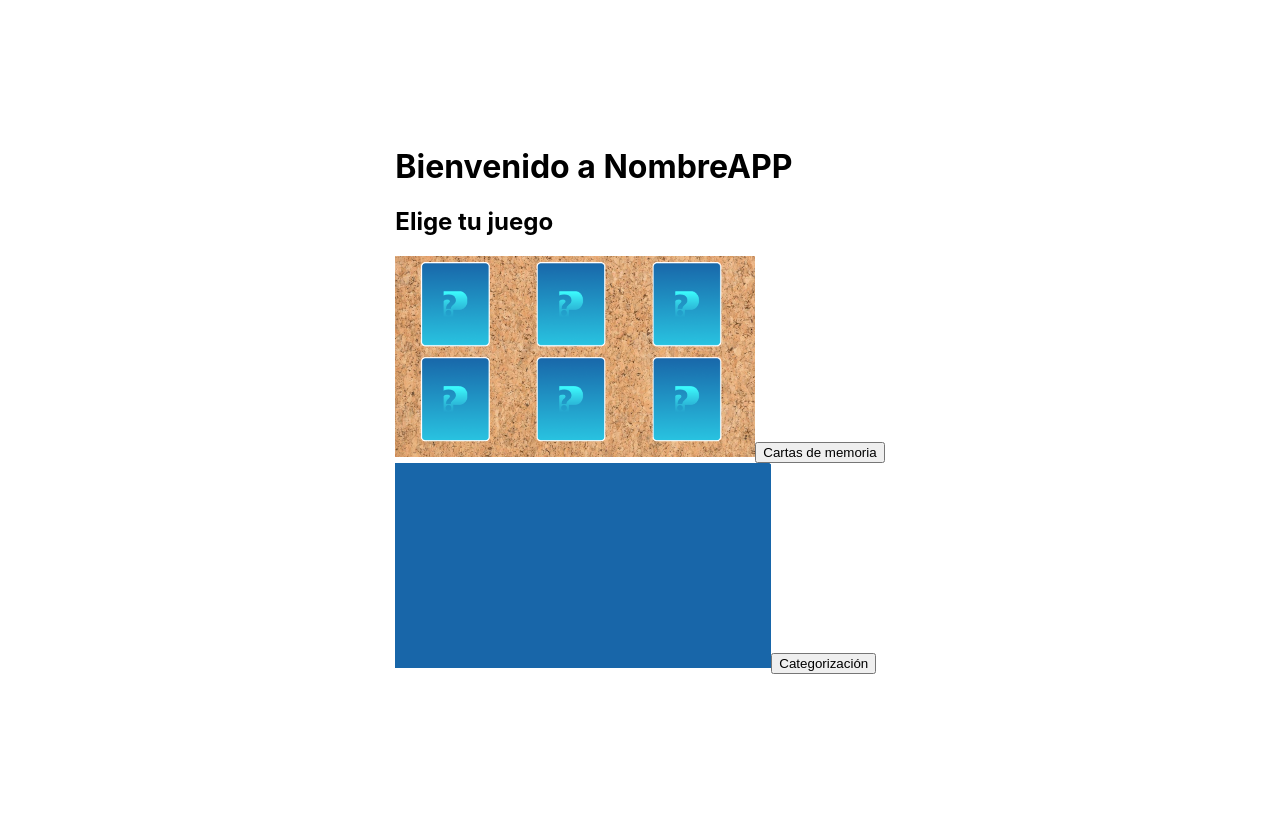
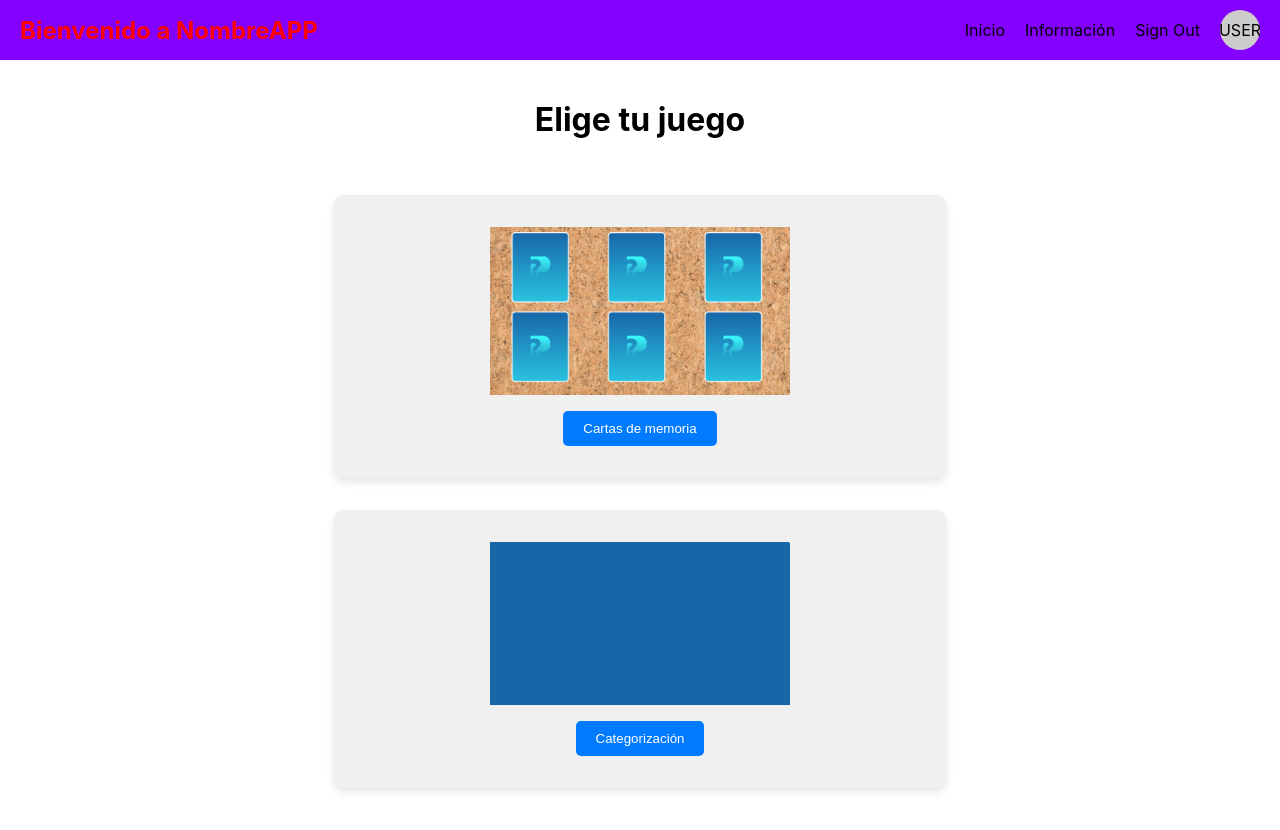
Before and after one commit to Sergisanju/aplicacion_tactil_tfg, a React (Create React App) app: page / in a window 1280 px wide. Shown: the top 830 px of the page. Before the commit the page ends 800 px from the top, so only its background shows below. Built offline with nearby package versions, Linux system fonts and the light colour scheme.

Commit message:
Estilo pagina inicio

```diff
--- a/src/App.js
+++ b/src/App.js
@@ -1,6 +1,7 @@
 import React from 'react';
 import { BrowserRouter as Router, Routes, Route } from 'react-router-dom';
 import Home from './components/Home/Home';
+import Header from './components/Header/Header';
 import MemoryGame from './components/MemoryGame/MemoryGame';
 import CategorizationGame from './components/CategorizationGame/CategorizationGame';
 import './App.css';
@@ -8,11 +9,14 @@ import './App.css';
 const App = () => {
   return (
     <Router>
-      <Routes>
-        <Route path="/" element={<Home />} />
-        <Route path="/memory-game" element={<MemoryGame />} />
-        <Route path="/categorization-game" element={<CategorizationGame />} />
-      </Routes>
+      <div>
+        <Header />
+        <Routes>
+          <Route path="/" element={<Home />} />
+          <Route path="/memory-game" element={<MemoryGame />} />
+          <Route path="/categorization-game" element={<CategorizationGame />} />
+        </Routes>
+      </div>
     </Router>
   );
 };
--- /dev/null
+++ b/src/components/Header/Header.css
@@ -0,0 +1,59 @@
+/* Header.css */
+.app-header {
+    display: flex;
+    justify-content: space-between; /* Alinea los elementos a ambos extremos */
+    align-items: center; /* Centra los elementos verticalmente */
+    padding: 10px 20px;
+    background-color: #8400ff; /* Reemplaza con el color que quieras para la cabecera */
+  }
+
+  .app-title h1 {
+    color: #ff0000; /* Ajusta este color para que coincida con tu diseño */
+    margin: 0;
+    font-size: 1.5em; /* Ajusta el tamaño del texto si es necesario */
+  }
+
+  .right-section {
+    display: flex;
+    align-items: center;
+  }
+
+  .app-nav {
+    display: flex; /* Si los elementos de navegación están en línea */
+  }
+
+  .app-nav a, .user-area a {
+    margin: 0 10px; /* Espacio horizontal entre los elementos de navegación */
+    text-decoration: none; /* Quita el subrayado de los enlaces */
+    color: #000000; /* Ajusta este color para que coincida con tu diseño */
+  }
+
+  .user-area {
+    display: flex;
+    align-items: center; /* Esto asegurará que el texto y los iconos estén alineados */
+  }
+
+  .user-icon {
+    width: 40px; /* Ajusta esto según el tamaño deseado para el ícono */
+    height: 40px; /* Ajusta esto según el tamaño deseado para el ícono */
+    border-radius: 50%; /* Da forma redonda al ícono */
+    background-color: #ccc; /* Color de fondo para el ícono, ajusta según necesites */
+    display: flex;
+    justify-content: center;
+    align-items: center;
+    margin-left: 10px;
+  }
+
+  /* Si necesitas ajustar la responsividad para dispositivos más pequeños */
+  @media (max-width: 768px) {
+    .app-header {
+      flex-direction: column; /* Apila los elementos verticalmente en pantallas pequeñas */
+      align-items: center; /* Centra los elementos horizontalmente */
+    }
+
+    .right-section, .app-nav, .user-area {
+      justify-content: center; /* Centra los elementos de navegación y el área de usuario */
+      margin-top: 10px; /* Añade un espacio en la parte superior en pantallas pequeñas */
+      width: 100%; /* Asegura que llenen el ancho disponible */
+    }
+  }
--- /dev/null
+++ b/src/components/Header/Header.js
@@ -0,0 +1,26 @@
+import React from 'react';
+import { Link } from 'react-router-dom';
+import './Header.css';
+
+const Header = () => {
+  return (
+    <header className="app-header">
+      <div className="app-title">
+        <h1>Bienvenido a NombreAPP</h1>
+      </div>
+      <div className="right-section">
+        <nav className="app-nav">
+          <Link to="/">Inicio</Link>
+          <Link to="/info">Información</Link>
+        </nav>
+        <div className="user-area">
+          <Link to="/sign-out">Sign Out</Link>
+          <div className="user-icon">USER</div> {/* Aquí iría tu ícono de usuario */}
+        </div>
+        {/* Incluye aquí tu ícono de ajustes si tienes uno */}
+      </div>
+    </header>
+  );
+};
+
+export default Header;
--- a/src/components/Home/Home.css
+++ b/src/components/Home/Home.css
@@ -1,24 +1,58 @@
+/* Home.css */
 .home-container {
   text-align: center;
+  margin-top: 2rem; /* Ajusta según la cabecera y el diseño general */
 }
 
-  .games-container {
-    display: flex;
-    justify-content: center;
-    gap: 20px; /* Ajusta el espacio entre los juegos según necesites */
+.title-container h1 {
+  margin: 0;
+  padding: 0.5rem;
 }
 
-  .game {
-    border: 2px solid #ccc;
-    padding: 20px;
-    border-radius: 10px;
+.game-selection {
+  display: flex;
+  justify-content: space-evenly; /* Distribuye el espacio uniformemente */
+  align-items: flex-start; /* Alinea los elementos al principio de su contenedor */
+  flex-wrap: wrap; /* Permite el ajuste de elementos en pantalla pequeña */
+  margin: 2rem; /* Espacio alrededor de la selección del juego */
 }
 
-  .game button {
-    margin-top: 10px;
+.game-card {
+  width: 45%; /* Aproximadamente la mitad del contenedor para que quepan dos en una fila */
+  max-width: 600px; /* Maximo ancho de la tarjeta */
+  margin: 1rem; /* Espacio alrededor de las tarjetas */
+  padding: 2rem; /* Espacio interno */
+  background-color: #f0f0f0; /* Fondo de las tarjetas */
+  box-shadow: 0 4px 8px rgba(0,0,0,0.1); /* Sombra suave */
+  display: flex; /* Utiliza flexbox para el diseño interno */
+  flex-direction: column; /* Elementos internos en columna */
+  align-items: center; /* Centra elementos horizontalmente */
+  justify-content: center; /* Centra elementos verticalmente */
+  border-radius: 10px; /* Bordes redondeados */
+}
+
+.game-card img {
+  width: 100%; /* Ajusta la imagen al ancho completo de la tarjeta */
+  max-width: 300px; /* Ancho máximo de la imagen */
+  margin-bottom: 1rem; /* Espacio debajo de la imagen */
+}
+
+.game-card button {
   padding: 10px 20px;
-    font-size: 16px;
+  background-color: #007bff; /* Color del botón */
+  color: white;
+  border: none;
+  border-radius: 5px;
   cursor: pointer;
 }
 
-  /* Añade más estilos según tu diseño */
+/* Ajustes para pantallas pequeñas */
+@media (max-width: 768px) {
+  .game-selection {
+    flex-direction: column;
+  }
+  .game-card {
+    width: 80%; /* Ocupa más ancho en pantallas pequeñas */
+    margin: 1rem auto; /* Centra las tarjetas en la pantalla */
+  }
+}
--- a/src/components/Home/Home.js
+++ b/src/components/Home/Home.js
@@ -1,14 +1,16 @@
+// Home.js
 import React from 'react';
 import { Link } from 'react-router-dom';
-import './Home.css'; // Asegúrate de tener tu archivo de estilos correspondiente
+import './Home.css';
 import memoryGameIcon from '../../assets/images/memory-game-icon.png';
 import categorizationGameIcon from '../../assets/images/categorization-game-icon.png';
 
 const Home = () => {
   return (
-    <div className="home">
-      <h1>Bienvenido a NombreAPP</h1>
-      <h2>Elige tu juego</h2>
+    <div className="home-container">
+      <div className="title-container">
+        <h1>Elige tu juego</h1>
+      </div>
       <div className="game-selection">
         <div className="game-card">
           <img src={memoryGameIcon} alt="Memory Game" />
--- a/src/index.css
+++ b/src/index.css
@@ -6,8 +6,11 @@ body {
 }
 
 #root {
-  display: flex;
-  justify-content: center;
-  align-items: center;
-  min-height: 100vh;
+  /* Si no deseas centrar todo el contenido de la aplicación, puedes comentar o eliminar estas propiedades */
+  /* display: flex; */
+  /* justify-content: center; */
+  /* align-items: center; */
+  min-height: 100vh; /* Esto asegura que #root toma al menos la altura completa de la ventana */
 }
+
+/* Si necesitas centrar específicamente tu cabecera o cualquier otro componente, debes establecer las reglas de flexbox en la clase específica de ese componente en su respectivo archivo CSS. */
```
Lines whose indentation alone changed are shown as unchanged.
